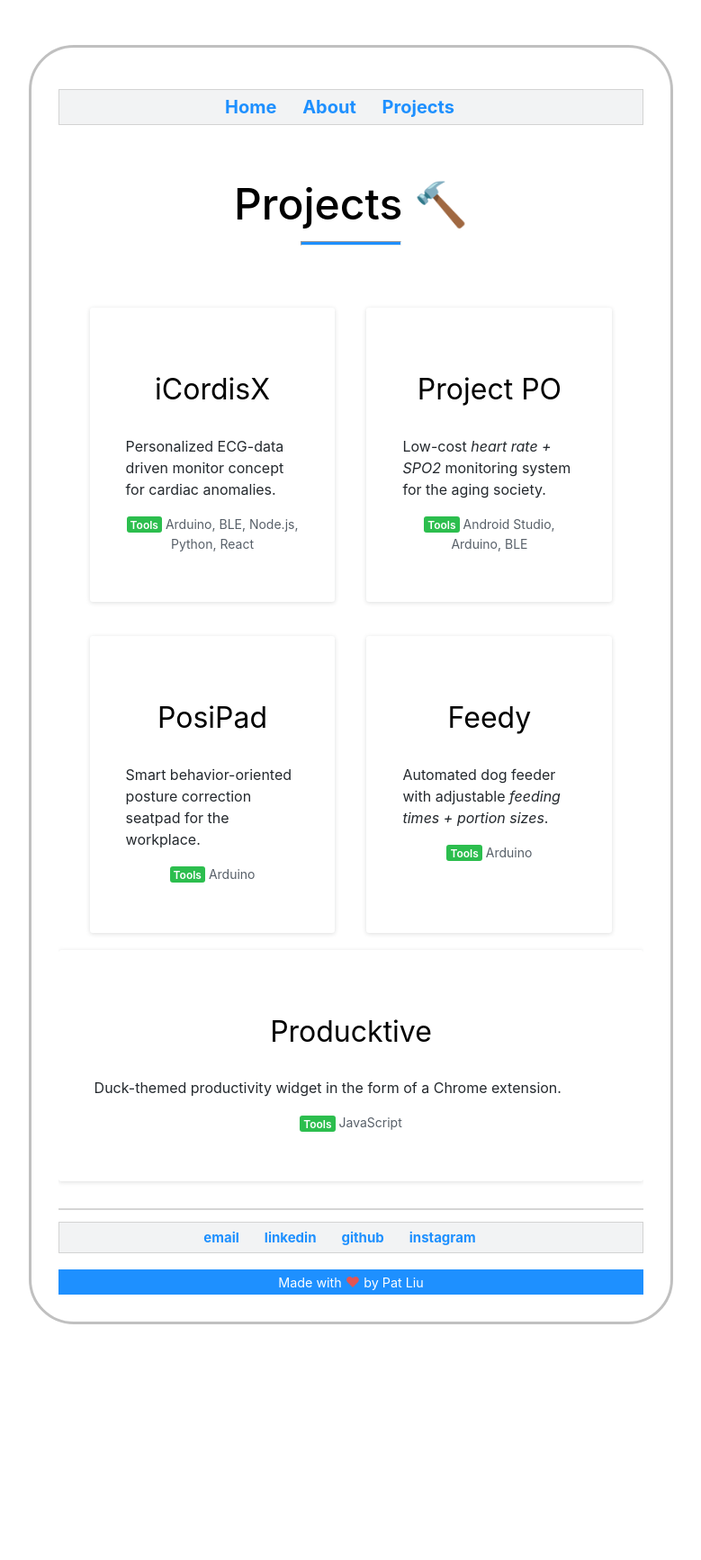
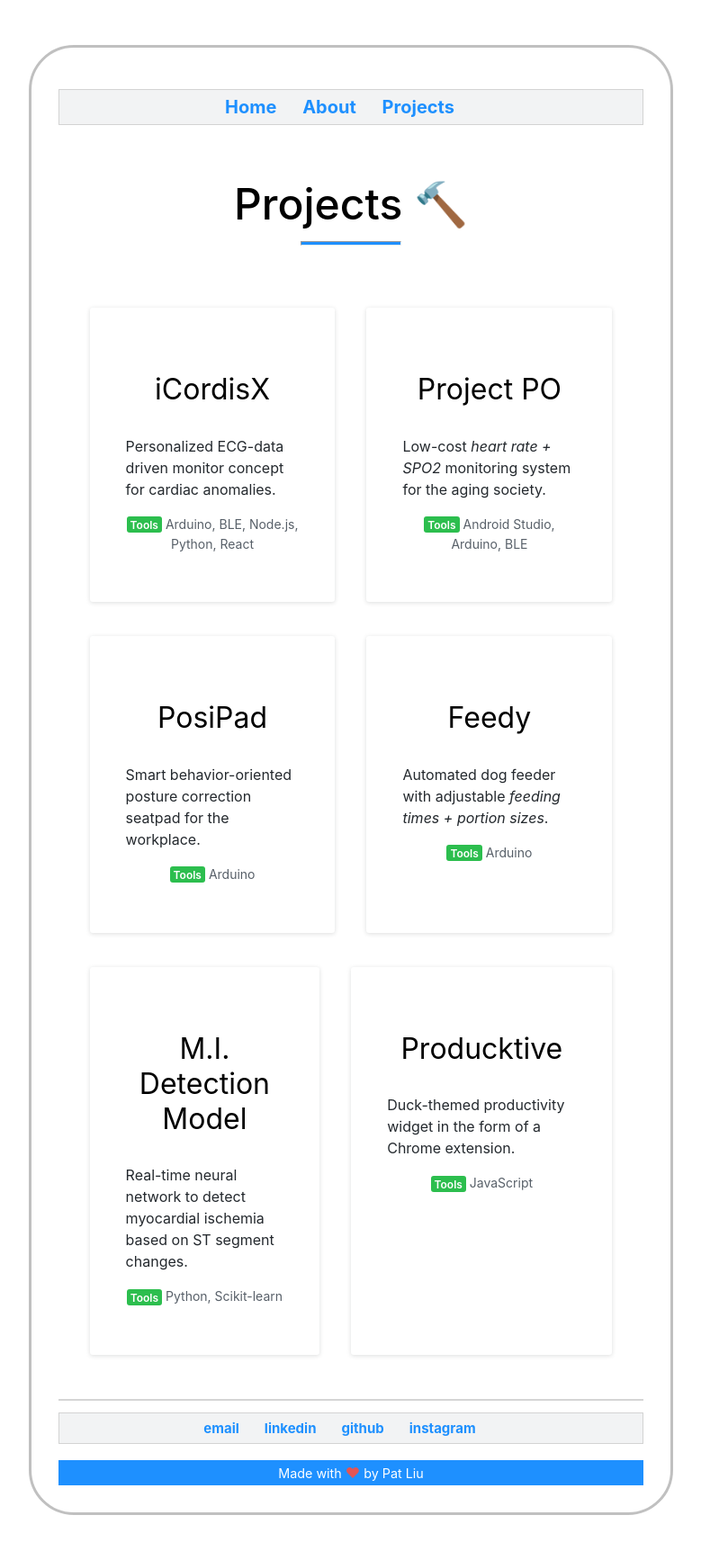
Before and after one commit to pat-liu/WebsiteV1, a Jekyll site: the page built from projects/index.html, in a window 1280 px wide. Shown: the whole page at 90% size, without its empty margins (250-1029 px from the left). Built offline with Jekyll 4.4.1, drawn with Linux system fonts in a browser that asks for light colours; before the commit the page ends 1522 px from its top, so only the background shows below that.

Commit message:
Update index.html

```diff
--- a/projects/index.html
+++ b/projects/index.html
@@ -41,6 +41,7 @@ title: Projects
 <a href ="./posipad.html" style="line-height: 2em"></a>
     </div>
 
+
     <div class="box">
         <h1 class="projectheader">Feedy</h1>
         <p class="projecttext" style="text-align: left">Automated dog feeder with adjustable <i>feeding times + portion sizes</i>.
@@ -53,6 +54,15 @@ title: Projects
 
 </div>
 
+ <div class="flexbox">
+   <div class="box">
+        <h1 class="projectheader">M.I. Detection Model</h1>
+        <p class="projecttext" style="text-align: left">Real-time neural network to detect myocardial ischemia based on ST segment changes.</p>
+        <p class="projecttext" style="font-size: 14px !important;color: #586069 !important;text-align: center">
+          <span class="green">Tools</span> Python, Scikit-learn
+        </p>
+        <a href ="./autopetfeeder" style="line-height: 2em"></a>
+    </div>
 
       <div class="box">
         <h1 class="projectheader">Producktive</h1>
@@ -62,6 +72,7 @@ title: Projects
         </p>
         <a href ="./autopetfeeder" style="line-height: 2em"></a>
     </div>
+  </div>
 
     <!--
     <a href = "./icordisx.html"><div id="rectangle"><p>iCordisX</p></div></a>
```
